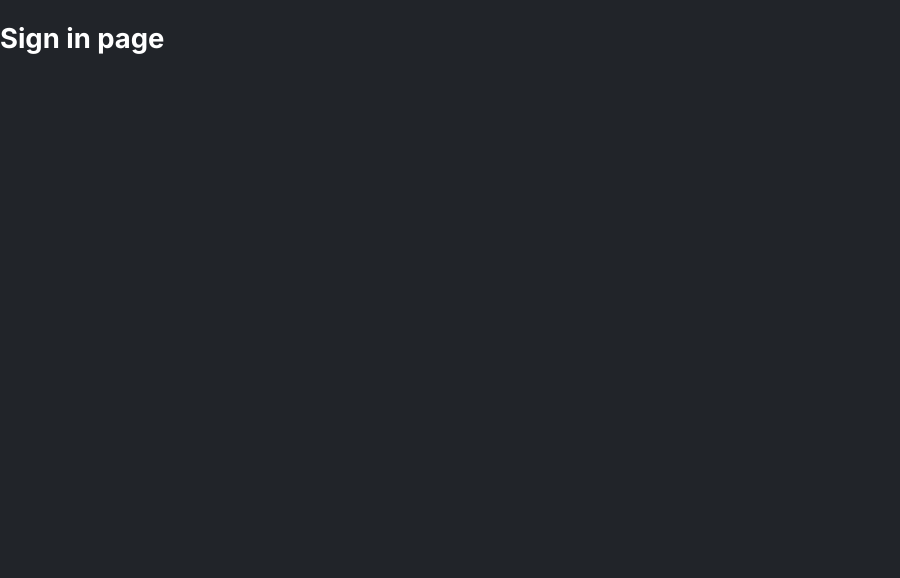
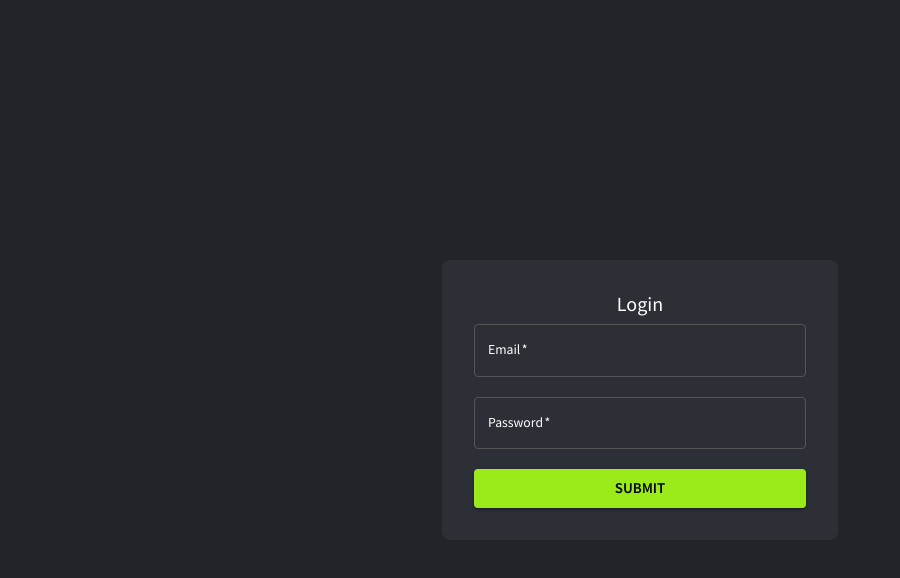
Before and after one commit to Debetome/smartwatchhub-intranet, a Next.js app: page /sign-in in a window 1280 px wide. Shown: the top 578 px of the page, without its empty margins (0-900 px from the left). Built offline with nearby package versions, Linux system fonts and the light colour scheme.

Commit message:
Adding some feedback (spinning wheel loading button and an error message box component for handling errors)

```diff
--- /dev/null
+++ b/src/app/sign-in/SigninForm.tsx
@@ -0,0 +1,142 @@
+'use client';
+
+import React, { FC, useState, ChangeEvent, FormEvent } from 'react';
+import {
+  Box,
+  TextField,
+  Button,
+  Typography,
+  Container,
+  CircularProgress,
+} from '@mui/material';
+
+const useStyles = {
+  formContainer: {
+    backgroundColor: '#2C3036',
+    padding: '2rem',
+    borderRadius: '8px',
+    color: '#ffffff',
+    display: 'flex',
+    flexDirection: 'column',
+    alignItems: 'center',
+  },
+  textField: {
+    marginBottom: '20px',
+    '& .MuiOutlinedInput-root': {
+      '& fieldset': {
+        borderColor: '#555',
+      },
+      '&:hover fieldset': {
+        borderColor: '#9BEA19',
+      },
+      '&.Mui-focused fieldset': {
+        borderColor: '#9BEA19',
+      },
+    },
+  },
+  input: {
+    backgroundColor: '#2C3036',
+    borderRadius: '4px',
+    color: '#ffffff',
+  },
+  inputLabel: {
+    color: '#ffffff', // Default color
+    '&.Mui-focused': {
+      color: '#9BEA19', // Focused color
+    },
+  },
+  submitButton: {
+    backgroundColor: '#9BEA19',
+    '&:hover': {
+      backgroundColor: '#82C715',
+    },
+    color: '#000',
+    fontWeight: '600',
+    fontSize: '15px',
+    width: '100%',
+    display: 'flex',
+    alignItems: 'center',
+    justifyContent: 'center',
+  },
+};
+
+const SigninForm: FC = () => {
+  const [formValues, setFormValues] = useState({ email: '', password: '' });
+  const [loading, setLoading] = useState(false);
+
+  const handleInputChange = (event: ChangeEvent<HTMLInputElement>) => {
+    const { name, value } = event.target;
+    setFormValues({ ...formValues, [name]: value });
+  };
+
+  const handleSubmit = (event: FormEvent<HTMLFormElement>) => {
+    event.preventDefault();
+    setLoading(true);
+    // Handle form submission
+    console.log('Form Submitted', formValues);
+    // Simulate an API call
+    setTimeout(() => {
+      setLoading(false);
+    }, 2000);
+  };
+
+  return (
+    <Container maxWidth="xs">
+      <Box
+        component="form"
+        sx={useStyles.formContainer}
+        onSubmit={handleSubmit}
+      >
+        <Typography variant="h4" gutterBottom>
+          Login
+        </Typography>
+        <TextField
+          name="email"
+          label="Email"
+          variant="outlined"
+          fullWidth
+          type="email"
+          value={formValues.email}
+          onChange={handleInputChange}
+          required
+          sx={useStyles.textField}
+          InputProps={{
+            style: useStyles.input,
+          }}
+          InputLabelProps={{
+            sx: useStyles.inputLabel,
+            shrink: !!formValues.email,
+          }}
+        />
+        <TextField
+          name="password"
+          label="Password"
+          variant="outlined"
+          fullWidth
+          type="password"
+          value={formValues.password}
+          onChange={handleInputChange}
+          required
+          sx={useStyles.textField}
+          InputProps={{
+            style: useStyles.input,
+          }}
+          InputLabelProps={{
+            sx: useStyles.inputLabel,
+            shrink: !!formValues.password,
+          }}
+        />
+        <Button
+          type="submit"
+          variant="contained"
+          sx={useStyles.submitButton}
+          disabled={loading}
+        >
+          {loading ? <CircularProgress size={24} /> : 'Submit'}
+        </Button>
+      </Box>
+    </Container>
+  );
+};
+
+export default SigninForm;
--- a/src/app/sign-in/page.tsx
+++ b/src/app/sign-in/page.tsx
@@ -1,7 +1,21 @@
-import React from 'react';
+// pages/login.tsx
+import React, { FC } from 'react';
+import SigninForm from './SigninForm';
 
-const SignIn = () => {
-  return <h1>Sign in page</h1>;
+const Signin: FC = () => {
+  return (
+    <div
+      style={{
+        display: 'flex',
+        justifyContent: 'center',
+        alignItems: 'center',
+        height: '100vh',
+        backgroundColor: '#212429',
+      }}
+    >
+      <SigninForm />
+    </div>
+  );
 };
 
-export default SignIn;
+export default Signin;
```
Also changed, not shown: src/app/components/ErrorBox.tsx (added, +17 -0 lines), src/app/dashboard/inventory/ProductForm.tsx (+57 -5 lines).
